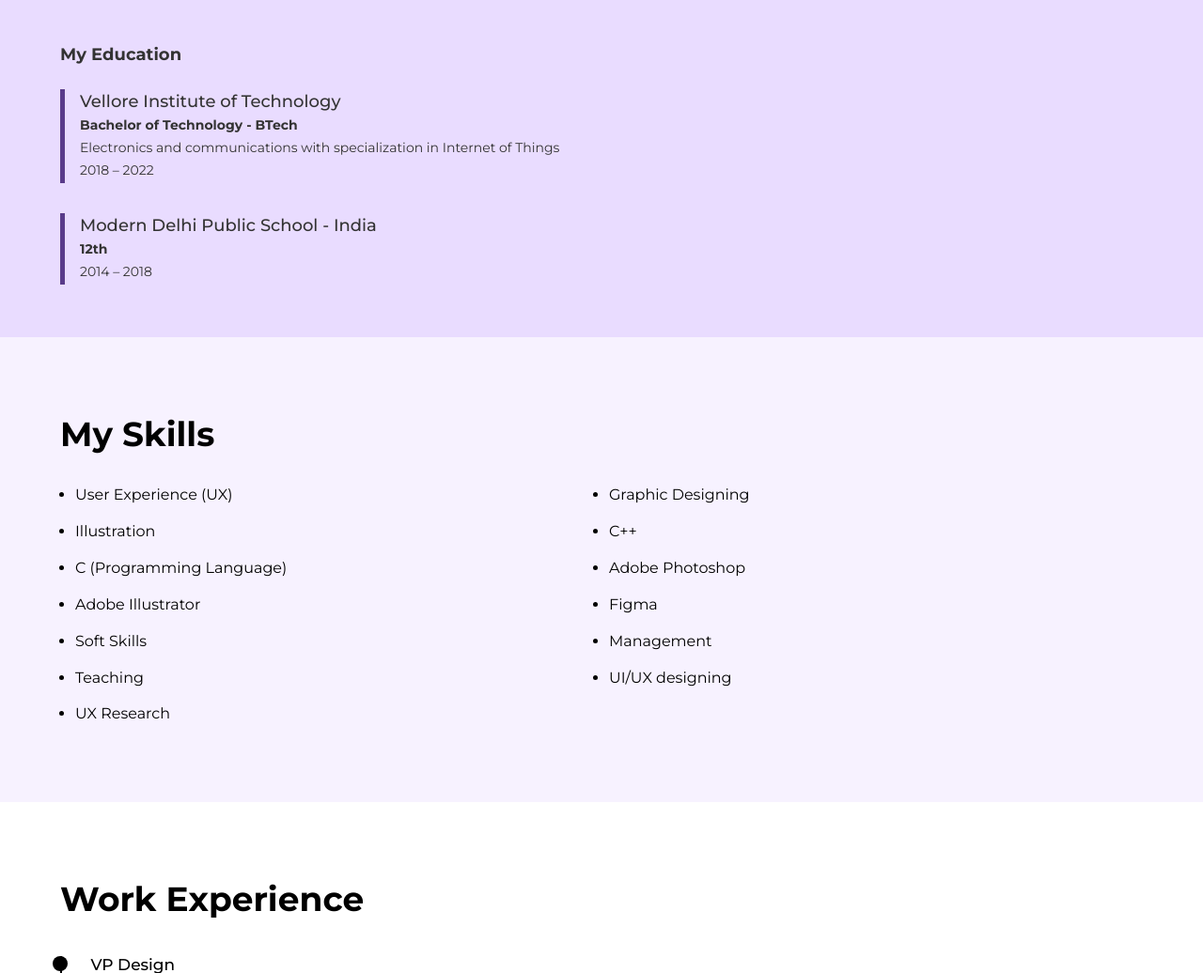
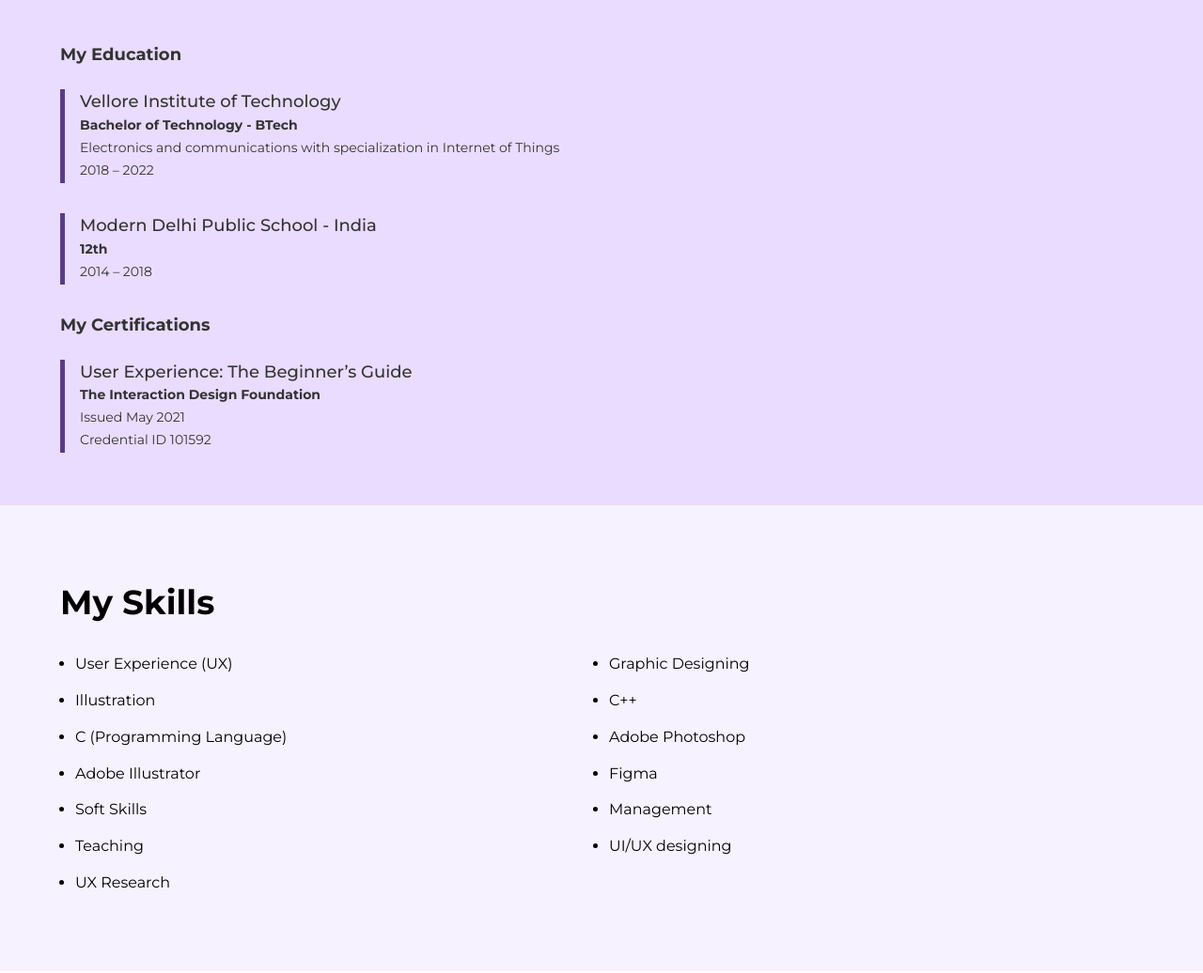
Before and after one commit to ishita1805/ResuME, a Python web app: template src/Template/index.html in a window 1280 px wide. Shown: the part 813-1849 px from the top of the page at 94% size. Run offline with Jinja, Linux system fonts and the light colour scheme; the template is opened without the code that fills it, so the values that code supplies are empty; some libraries are stand-ins or nearby versions.

Commit message:
scraping script: added certifications

```diff
--- a/src/Template/data.json
+++ b/src/Template/data.json
@@ -16,6 +16,14 @@
             "Institute": "Modern Delhi Public School - India",
             "Degree Name": "12th",
             "Dates attended or expected graduation": "2014 \u2013 2018"
+        }
+    ],
+    "certifications":[
+        {
+            "Title":"User Experience: The Beginner’s Guide",
+            "Issuing authority":"The Interaction Design Foundation",
+            "Issued date and, if applicable, expiration date of the certification or license":"Issued May 2021",
+            "Credential Identifier":"Credential ID 101592"
         }
     ],
     "experience": [
--- a/src/Template/index.html
+++ b/src/Template/index.html
@@ -62,6 +62,10 @@
         <h4>My Education</h4>
     </div>
 
+    <div id='certifications' class='certification'>
+        <h4>My Certifications</h4>
+    </div>
+
     <div id='skills'>
         <h1>My Skills</h1>
         <ul id='skills-cont' class='skils-container'>
--- a/src/Template/main.js
+++ b/src/Template/main.js
@@ -16,9 +16,11 @@ var navigation = $('#navigation')
 
 var aboutMain = $('#about')
 var education = $('#education')
+var certification = $('#certifications')
 var skillsMain = $('#skills')
 var workMain = $('#experiences')
 var volunteerMain = $('#volunteering')
+var projectsMain = $('#projects')
 
 // load json file
 fetch('data.json')
@@ -55,6 +57,22 @@ fetch('data.json')
     }
     else {
         education.remove()
+    }
+
+    // certifications
+    if(result['certifications']){
+        result['certifications'].forEach(element => {
+            var cer = `<div class='education-cont'>
+                            ${element['Title']?`<h3>${element['Title']}</h3>`:''}
+                            ${element['Issuing authority']?`<p><b>${element['Issuing authority']}</b></p>`:''}
+                            ${element['Issued date and, if applicable, expiration date of the certification or license']?`<p>${element['Issued date and, if applicable, expiration date of the certification or license']}</p>`:''}
+                            ${element['Credential Identifier']?`<p>${element['Credential Identifier']}</p>`:''}
+                        </div>`
+                        certification.append(cer)
+        });
+    }
+    else {
+        certification.remove()
     }
 
     // skills
@@ -108,20 +126,24 @@ fetch('data.json')
     fetch(`https://api.github.com/users/${github_id}/repos`)
     .then(response => response.json())
     .then(resp => {
+        if(resp.length>0){
             resp.forEach(element => {
-            if(element.description !== null && element.fork === false){
+                if(element.fork === false){
                     var project = `<div class='project-card'>
                                         <b>${element.name}</b>
-                                    <p>Language: ${element.language}</p>
-                                    <p class='project-text'>
+                                        <p>Language: ${element.language===null?'Other':element.language}</p>
+                                        ${element.description?`<p class='project-text'>
                                             ${element.description}
-                                    </p>
+                                        </p>`:''}
                                         <a href='${element.html_url}' target='__blank'><img class='icon' src='./assets/github.png'/></a>
                                     </div>`
                     projects.append(project)
                 }
             });
             navigation.append("<li class='nav-items'><a href='#projects'>Projects</a></li>")
+        } else{
+            projectsMain.remove()
+        }
     })
 
     // volunteering
--- a/src/Template/style.css
+++ b/src/Template/style.css
@@ -149,6 +149,7 @@ body{
     background:var(--ed-purple);
     width:100vw;
     padding:5vh 5vw;
+    padding-bottom:1vh;
     display:flex;
     flex-direction:column;
 }
@@ -166,6 +167,18 @@ body{
 }
 .education-cont p{
     margin:0.5vh 0;
+}
+/* Certification */
+.certification{
+    background:var(--ed-purple);
+    width:100vw;
+    padding:5vh 5vw;
+    padding-top:0;
+    display:flex;
+    flex-direction:column;
+}
+.certification h4{
+    font-weight:600;
 }
 /* Skills Page */
 #skills{
```
Also changed, not shown: src/ResuMe/scraping.py (+24 -2 lines), 1 other file. Lines whose indentation alone changed are shown as unchanged.
